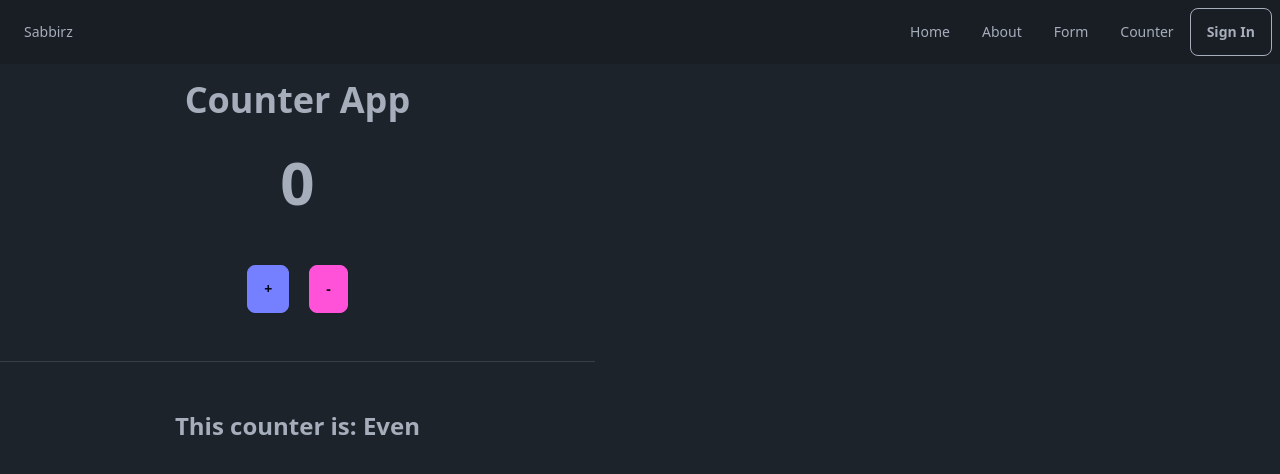
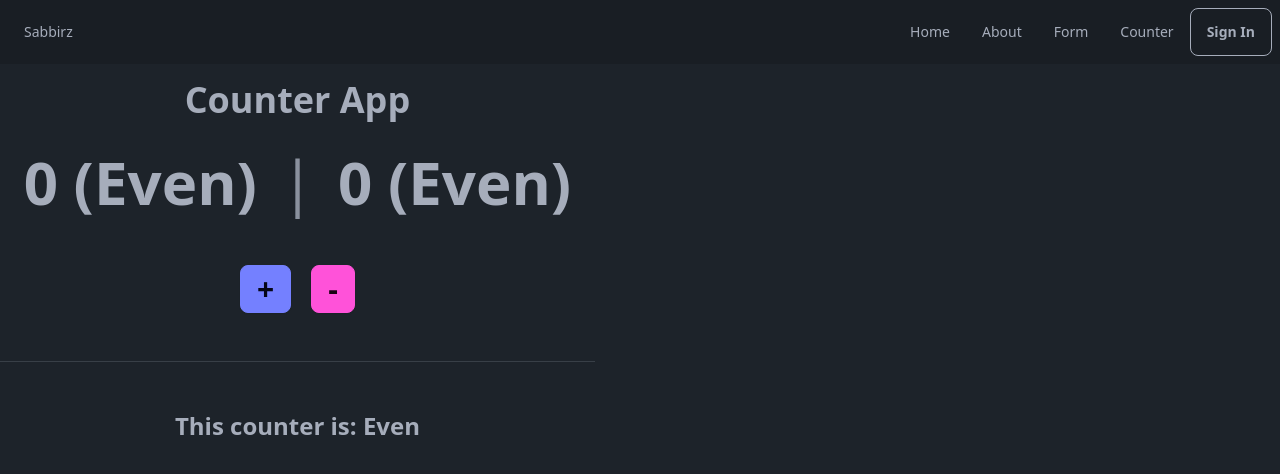
Before and after one commit to sabbirkuasha/vueBasic, a Vue app: page /counter in a window 1280 px wide. Shown: the top 474 px of the page. Built offline with nearby package versions, Linux system fonts and the light colour scheme.

Commit message:
pinia Learning 101

```diff
--- a/src/components/Counter/CounterMain.vue
+++ b/src/components/Counter/CounterMain.vue
@@ -3,12 +3,14 @@
         <div class="text-center pt-4">
             <h1>Counter App</h1>
         </div>
-        <div class="text-center">
-            <h1 class="text-6xl">{{ count }}</h1>
+        <div class=" flex flex-row justify-center gap-6">
+            <h1 class="text-6xl">{{ count }} ({{ OddorEven }})</h1>
+            <span class="text-6xl">|</span>
+            <h1 class="text-6xl">{{ Math.ceil(storeCounter.count) }} ({{ storeCounter.oddorEven }})</h1>
         </div>
-        <div class=" gap-5 flex justify-center text-3xl">
-            <button @click="increaseCount" class="btn btn-primary">+</button>
-            <button @click="decreaseCount" class="btn btn-secondary">-</button>
+        <div class=" gap-5 flex justify-center ">
+            <button @click="increaseCount" class="btn text-3xl btn-primary">+</button>
+            <button @click="decreaseCount" class="btn text-3xl btn-secondary">-</button>
         </div>
         <hr>
         <div class="text-center">
@@ -20,14 +22,23 @@
 </template>
 
 <script setup>
+// @ is an alias, that is configured inside vite.config.js
+import { useCounterStore } from "@/stores/counter"
 import { computed, ref } from "vue"
+
+console.log(useCounterStore)
+const storeCounter = useCounterStore()
+console.log(storeCounter)
+
 const count = ref(0)
 
 const increaseCount = () => {
     count.value++
+    storeCounter.increaseCount()
 }
 const decreaseCount = () => {
     count.value--
+    storeCounter.decreaseCount()
 }
 
 const OddorEven = computed(() => {
--- a/src/stores/counter.js
+++ b/src/stores/counter.js
@@ -1,12 +1,29 @@
-import { ref, computed } from 'vue'
 import { defineStore } from 'pinia'
 
-export const useCounterStore = defineStore('counter', () => {
-  const count = ref(0)
-  const doubleCount = computed(() => count.value * 2)
-  function increment() {
-    count.value++
+// When import we are gonna import 'useCounterStore'
+export const useCounterStore = defineStore({
+  id: 'counter', // id is required, to track store internally
+  // State hold the actual variables
+  state: () => ({
+    // All of these are called properties of variable
+    count: 0,
+    name: 'sab',
+    userName: 'DummyUserName'
+  }),
+  // actions are method, often change the state of the object
+  actions: {
+    increaseCount() {
+      this.count = this.count + 2.6
+    },
+    decreaseCount() {
+      this.count = this.count - 2.6
+    }
+  },
+  // getters are reactive functions
+  getters: {
+    oddorEven: (state) => {
+      if (state.count % 2 === 0) return 'Even'
+      return 'Odd'
+    }
   }
-
-  return { count, doubleCount, increment }
 })
```
Also changed, not shown: 1 other file (tests, documents, lock files or other folders).
